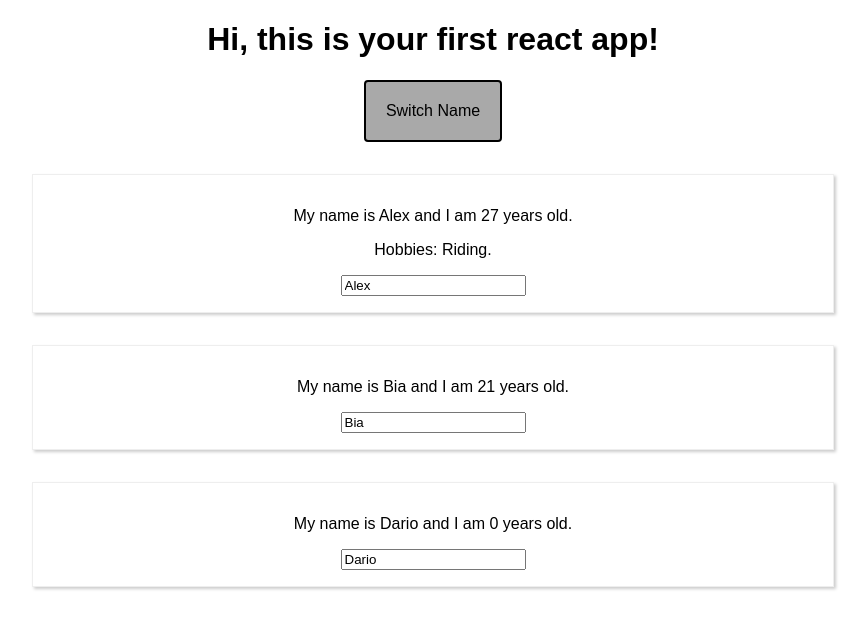
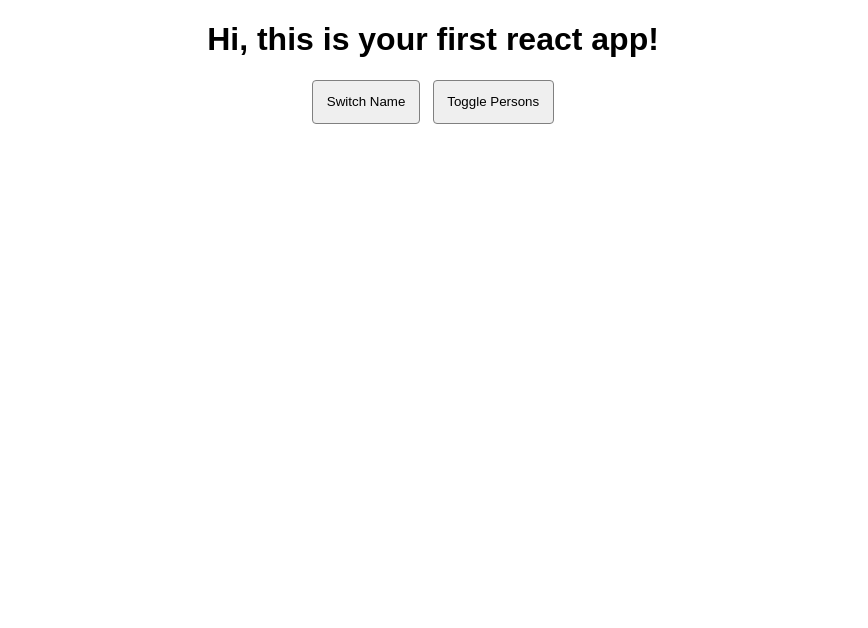
Before and after one commit to AlexBeje/course-react-complete-guide, a React (Create React App) app in the folder react-complete-guide/: page / in a window 1280 px wide. Shown: the top 628 px of the page, without its empty margins (207-1075 px from the left). Built offline with nearby package versions, Linux system fonts and the light colour scheme.

Commit message:
📦 NEW: Output conditional data using the ternary operator.

```diff
--- a/react-complete-guide/src/App.js
+++ b/react-complete-guide/src/App.js
@@ -10,6 +10,7 @@ class App extends Component {
       { name: "Dario", age: 0 },
     ],
     otherState: "my other state",
+    showPersons: false,
   };
 
   switchNameHandler = (name) => {
@@ -35,14 +36,19 @@ class App extends Component {
     });
   };
 
+  showPersonsHandler = () => {
+    this.setState({
+      showPersons: !this.state.showPersons,
+    });
+  };
+
   render() {
     const myStyle = {
-      backgroundColor: "darkgray",
-      font: "inherit",
       cursor: "pointer",
       borderRadius: "4px",
-      border: "2px solid black",
-      padding: "20px",
+      border: "1px solid gray",
+      padding: "1em",
+      margin: "auto 0.5em",
     };
 
     return (
@@ -54,6 +60,11 @@ class App extends Component {
         >
           Switch Name
         </button>
+        <button style={myStyle} onClick={this.showPersonsHandler}>
+          Toggle Persons
+        </button>
+        {this.state.showPersons ? (
+          <div>
             <Person
               name={this.state.persons[0].name}
               age={this.state.persons[0].age}
@@ -71,6 +82,8 @@ class App extends Component {
               age={this.state.persons[2].age}
             />
           </div>
+        ) : null}
+      </div>
     );
   }
 }
```
Lines whose indentation alone changed are shown as unchanged.
